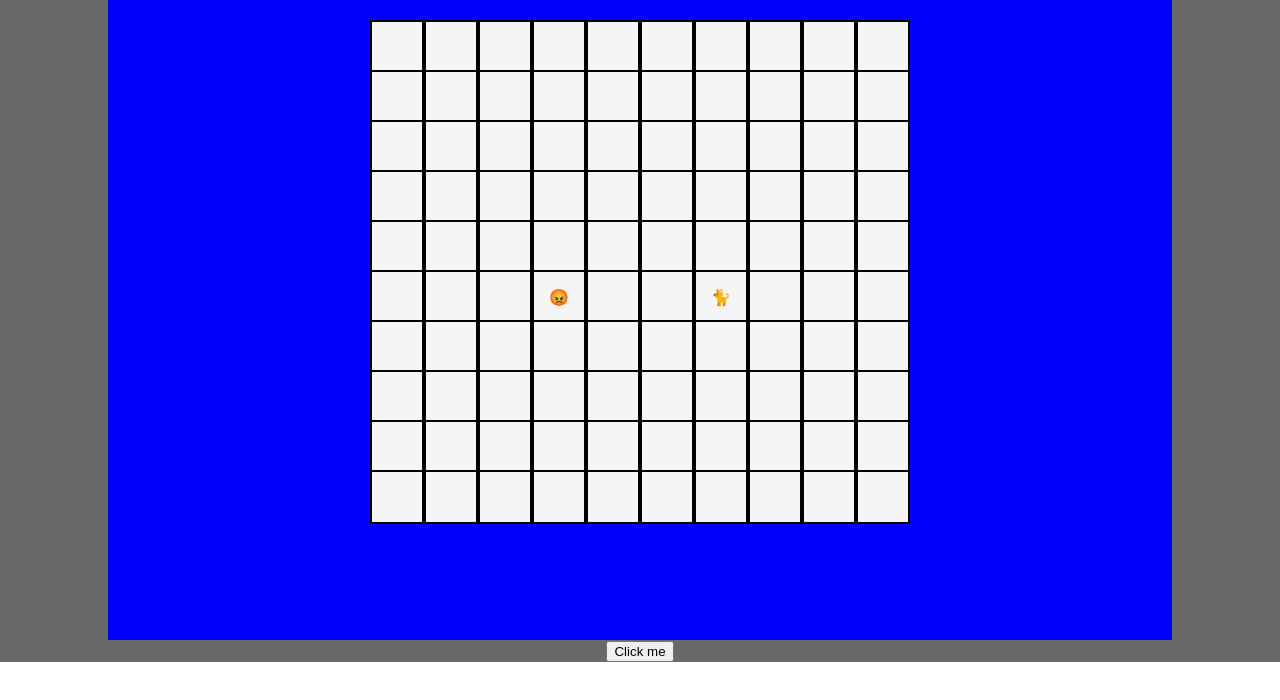
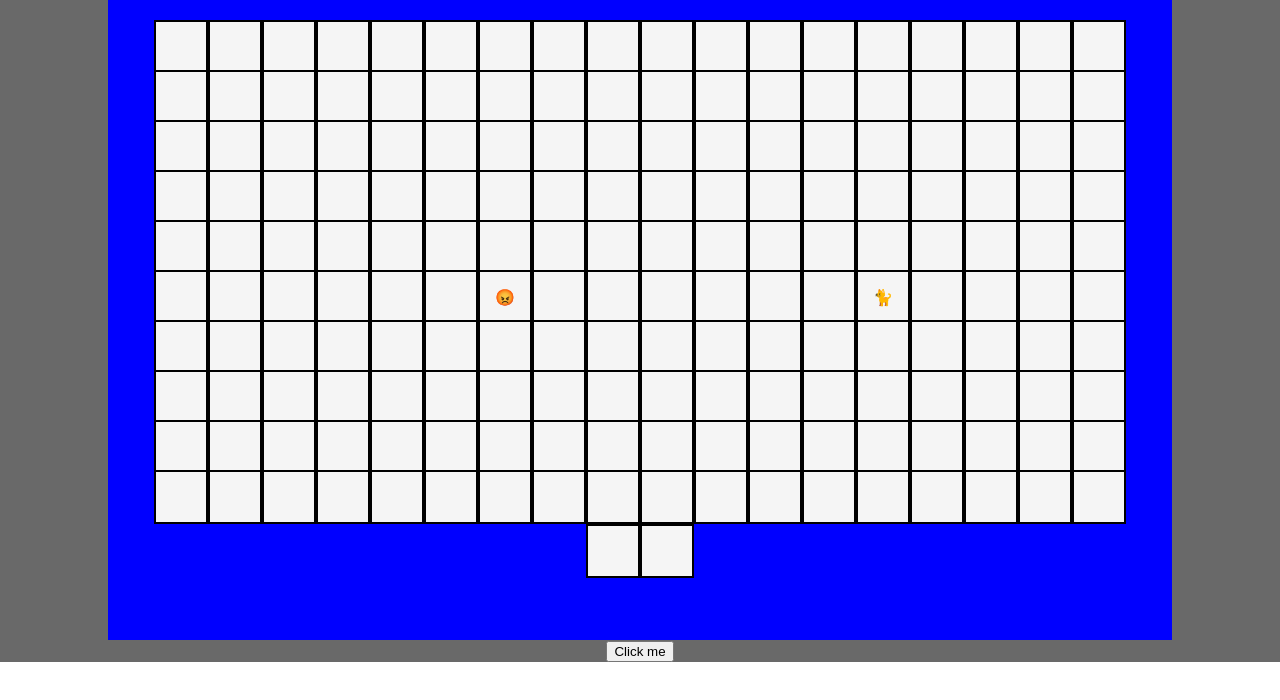
Before and after one commit to nkBrew/pathfinding-visualizer, a React (Create React App) app: page / in a window 1280 px wide. Shown: the top 700 px of the page. Built offline with nearby package versions, Linux system fonts and the light colour scheme.

Commit message:
Added animations and colors for walls, visited, and path nodes.

```diff
--- a/src/Algorithms/algorithms.ts
+++ b/src/Algorithms/algorithms.ts
@@ -25,7 +25,13 @@ const equals = (node1: ColRow, node2: ColRow): boolean => {
   return node1.row == node2.row && node1.col == node2.col;
 };
 
-export const aStar = (goal: ColRow, start: ColRow, grid: NodeType[][], length: number): AStarReturnObject | null => {
+export const aStar = (
+  goal: ColRow,
+  start: ColRow,
+  grid: NodeType[][],
+  nCol: number,
+  nRow: number,
+): AStarReturnObject | null => {
   const open = [];
   const closed = [];
 
@@ -49,8 +55,8 @@ export const aStar = (goal: ColRow, start: ColRow, grid: NodeType[][], length: n
     if (equals(currentNode, goalNode)) {
       //GoalNodeFound
       const traceBack = [];
-      let traceNode = currentNode;
-      while (traceNode.parent != null) {
+      let traceNode: AStarNode | null = currentNode;
+      while (traceNode != null) {
         traceBack.push(traceNode);
         traceNode = traceNode.parent;
       }
@@ -71,11 +77,7 @@ export const aStar = (goal: ColRow, start: ColRow, grid: NodeType[][], length: n
     //Check if within bounds and walkable
     const validChildrenPositions = childrenPositions.filter(
       (child) =>
-        child.row < length &&
-        child.row >= 0 &&
-        child.col < length &&
-        child.col >= 0 &&
-        !grid[child.row][child.col].isWall,
+        child.row < nRow && child.row >= 0 && child.col < nCol && child.col >= 0 && !grid[child.row][child.col].isWall,
     );
     for (const child of validChildrenPositions) {
       let onClosed = false;
--- a/src/PathfindingVisualizer/Grid/Node/Node.css
+++ b/src/PathfindingVisualizer/Grid/Node/Node.css
@@ -11,10 +11,24 @@
 
 .node-wall {
   background-color: rgb(28, 26, 26);
+  animation-name: wall-ani;
+  animation-duration: 1s;
+  animation-fill-mode: forwards;
+  border:hidden;
+  border-radius: 8px;
+  z-index: 1;
 }
 
 .node-visited {
-  background-color: blue;
+  /* background-color: blue; */
+  animation-name: visited-ani;
+  animation-duration:1.5s;
+  animation-fill-mode:forwards;
+}
+
+.node-path {
+  width:100%;
+  height: 100%;
 }
 
 .node-center-align {
@@ -23,3 +37,37 @@
   align-items: center;
   height: inherit;
 }
+
+
+@keyframes wall-ani {
+  0% {
+    width: 0%;
+    height: 0%;
+  }
+  80% {
+    width: 120%;
+    height: 120%;
+  }
+  100% {
+    width: 110%;
+    height: 100%;
+  }
+}
+
+@keyframes visited-ani {
+  0%{
+    width:0%;
+    height:0%;
+    /* transform: rotate(20deg); */
+  }
+  80% {
+    width: 110%;
+    height: 110%;
+    /* transform: rotate(-20deg); */
+  }
+  100% {
+    width: 100%;
+    height: 100%;
+    /* transform: rotate(0deg); */
+  }
+}
--- a/src/PathfindingVisualizer/Grid/Node/Node.tsx
+++ b/src/PathfindingVisualizer/Grid/Node/Node.tsx
@@ -11,10 +11,11 @@ export type NodeType = {
   isVisited: boolean;
   isPath: boolean;
   icon?: string;
+  color?: string;
 };
 
 export type NodeProps = {
-  mouseHoverHandler: (col: number, row: number) => void;
+  mouseEnterHandler: (col: number, row: number) => void;
   mouseUpHandler: (col: number, row: number) => void;
   mouseDownHandler: (col: number, row: number) => void;
 } & NodeType;
@@ -28,7 +29,8 @@ const Node = ({
   isTarget,
   isPath,
   isVisited,
-  mouseHoverHandler,
+  color,
+  mouseEnterHandler: mouseEnterHandler,
   mouseDownHandler,
   mouseUpHandler,
 }: NodeProps): JSX.Element => {
@@ -39,14 +41,29 @@ const Node = ({
     logo = '😡';
   }
 
+  const styles: { backgroundColor?: string } = {};
+  if (color && !isWall) {
+    styles['backgroundColor'] = color;
+  }
   return (
     <div
-      className={classNames('node', { 'node-wall': isWall, 'node-visited': isVisited, 'node-path': isPath })}
-      onMouseOver={() => mouseHoverHandler(col, row)}
+      className="node"
+      onMouseEnter={() => mouseEnterHandler(col, row)}
       onMouseDown={() => mouseDownHandler(col, row)}
       onMouseUp={() => mouseUpHandler(col, row)}
     >
-      {logo ? <div className="node-center-align"> {logo}</div> : null}
+      <div className="node-center-align">
+        <div
+          className={classNames('node-center-align', {
+            'node-wall': isWall,
+            'node-visited': isVisited,
+            'node-path': isPath,
+          })}
+          style={styles}
+        >
+          {logo ? <div className="node-center-align node-finder"> {logo}</div> : null}
+        </div>
+      </div>
     </div>
   );
 };
--- a/src/PathfindingVisualizer/PathfindingVisualizer.tsx
+++ b/src/PathfindingVisualizer/PathfindingVisualizer.tsx
@@ -3,6 +3,9 @@ import { aStar, AStarNode } from '../Algorithms/algorithms';
 import Grid from './Grid/Grid';
 import Node, { NodeType } from './Grid/Node/Node';
 import './PathfindingVisualizer.css';
+
+const numCol = 20;
+const numRow = 10;
 
 const PathfindingVisualizer = (): JSX.Element => {
   const [mouseDown, setMouseDown] = useState(false);
@@ -13,10 +16,9 @@ const PathfindingVisualizer = (): JSX.Element => {
 
   useEffect(() => {
     const nodeRows = [];
-    const numCol = 10;
+
     const w = window.innerWidth;
     console.log(w);
-    const numRow = 10;
 
     const finderStartCol = (numCol / 3) >> 0;
     const finderStartRow = (numRow / 2) >> 0;
@@ -67,7 +69,7 @@ const PathfindingVisualizer = (): JSX.Element => {
     console.log('setMouseUp');
   };
 
-  const mouseHoverHandler = (col: number, row: number) => {
+  const mouseEnterHandler = (col: number, row: number) => {
     const n = nodes[row][col];
     if (!n.isWall) {
       const newNodes = [...nodes];
@@ -98,7 +100,7 @@ const PathfindingVisualizer = (): JSX.Element => {
       console.log('mouseHoveringWhileMouseDown col:' + col + ' row:' + row);
       const newNodes = [...nodes];
       const nodeToChange = { ...newNodes[row][col] };
-      const updatedNode = { ...nodeToChange, isWall: !nodeToChange.isWall };
+      const updatedNode = { ...nodeToChange, isWall: !nodeToChange.isWall, isVisited: false, isPath: false };
       newNodes[row][col] = updatedNode;
       setNodes(newNodes);
     }
@@ -112,7 +114,7 @@ const PathfindingVisualizer = (): JSX.Element => {
             key={'node-' + n.col + -n.row}
             col={n.col}
             row={n.row}
-            mouseHoverHandler={mouseHoverHandler}
+            mouseEnterHandler={mouseEnterHandler}
             isWall={n.isWall}
             isFinder={n.isFinder}
             isTarget={n.isTarget}
@@ -120,6 +122,7 @@ const PathfindingVisualizer = (): JSX.Element => {
             mouseUpHandler={mouseUpHandler}
             isPath={n.isPath}
             isVisited={n.isVisited}
+            color={n.color}
           />
         ))}
       </div>
@@ -128,22 +131,53 @@ const PathfindingVisualizer = (): JSX.Element => {
 
   const calculate = () => {
     console.log('calculating');
-    const aStarReturn = aStar({ col: target.col, row: target.row }, { col: finder.col, row: finder.row }, nodes, 10);
+    const aStarReturn = aStar(
+      { col: target.col, row: target.row },
+      { col: finder.col, row: finder.row },
+      nodes,
+      numCol,
+      numRow,
+    );
     const { closedList, shortestPath } = { ...aStarReturn };
     if (closedList) {
       visualize(closedList);
     }
-    console.log(aStar({ col: target.col, row: target.row }, { col: finder.col, row: finder.row }, nodes, 10));
+    if (shortestPath) {
+      visualizeShortestPath(shortestPath);
+    }
   };
+
   const visualize = (closedList: AStarNode[]) => {
     for (let i = 0; i < closedList.length; i++) {
       setTimeout(() => {
         const newNodes = [...nodes];
         const closed = closedList[i];
-        const updatedNode = { ...nodes[closed.row][closed.col], isVisited: true };
+        console.log(closed.gcost);
+        const g = 255 - closed.gcost * 30;
+        const b = 100 + 50 * closed.gcost;
+        const rgb = 'rgb(0,' + g + ',' + b + ')';
+        const updatedNode = { ...nodes[closed.row][closed.col], isVisited: true, color: rgb };
         newNodes[updatedNode.row][updatedNode.col] = updatedNode;
         setNodes(newNodes);
-      }, 5 * i);
+      }, 300 * i);
+    }
+  };
+
+  const visualizeShortestPath = (shortestPath: AStarNode[]) => {
+    const reversePath = shortestPath.reverse();
+    for (let i = 0; i < reversePath.length; i++) {
+      setTimeout(() => {
+        const newNodes = [...nodes];
+        const closed = reversePath[i];
+        console.log(closed.gcost);
+        const r = 250;
+        const g = 250;
+        const b = 0;
+        const rgb = 'rgb(' + r + ',' + g + ',' + b + ')';
+        const updatedNode = { ...nodes[closed.row][closed.col], isPath: true, color: rgb };
+        newNodes[updatedNode.row][updatedNode.col] = updatedNode;
+        setNodes(newNodes);
+      }, 300 * shortestPath.length + 300 * i);
     }
   };
 
```
